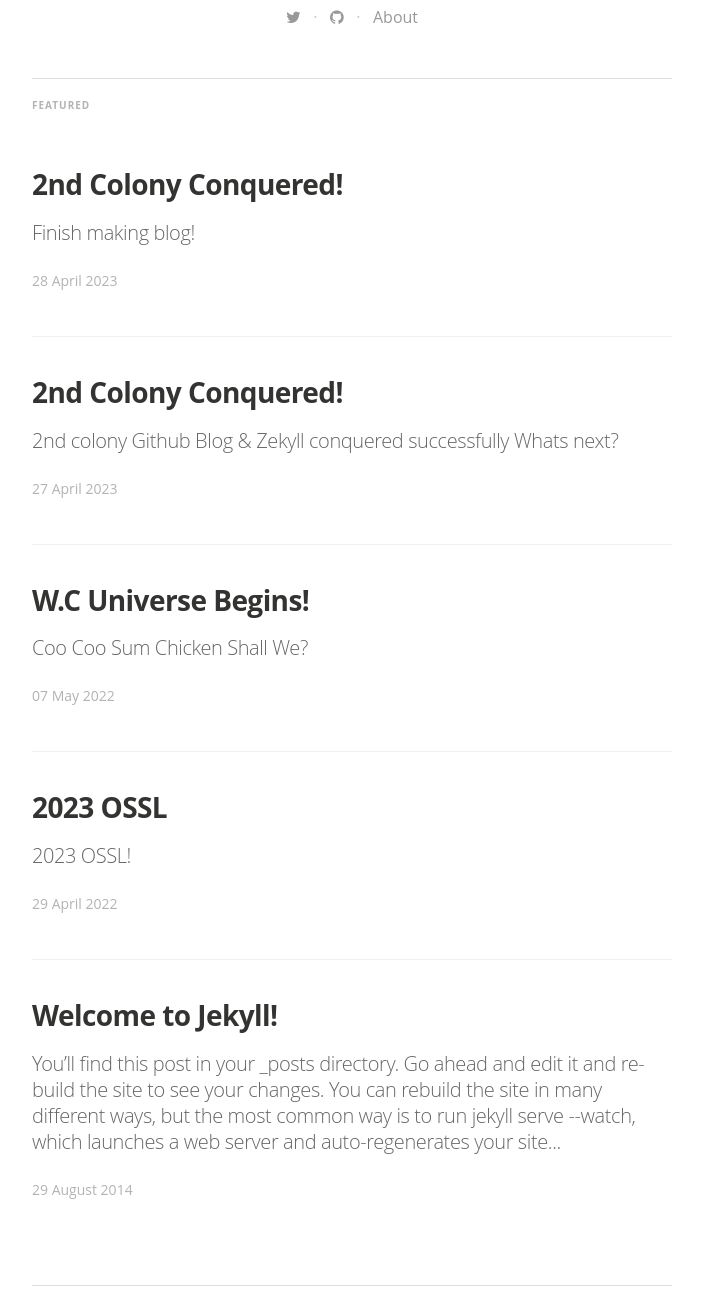
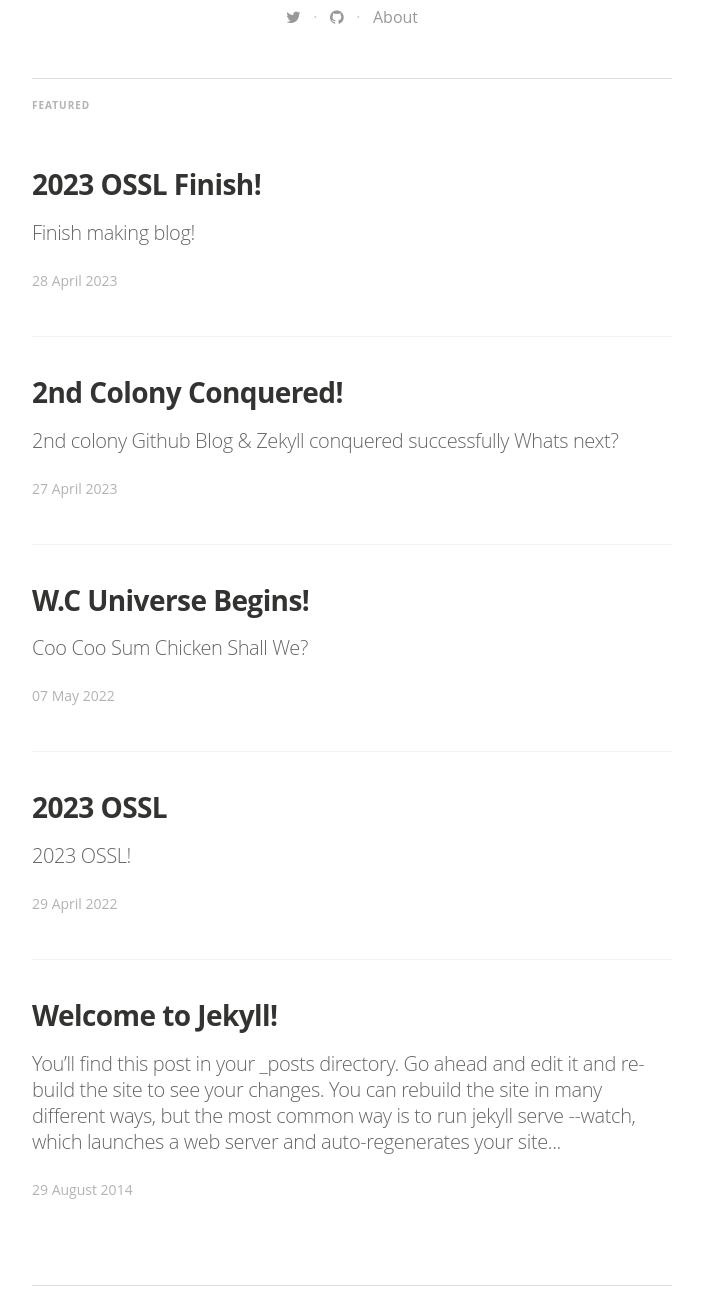
Before and after one commit to Woochal/Woochal.github.io, a Jekyll site: the page built from index.html, in a window 1280 px wide and 1400 px high, scrolled down 538 px, cut to the strip 95-1400 px from the top of the window. Shown: the whole strip, without its empty margins (288-991 px from the left). Built offline with Jekyll 4.4.1, drawn with Linux system fonts in a browser that asks for light colours; nearby versions of some CDN libraries; some web fonts are replaced; the list of posts is cut into pages by our own code; some of the changed text lies outside the part shown.

Commit message:
Update 2023-04-30-OSS.markdown

```diff
--- a/_posts/2023-04-30-OSS.markdown
+++ b/_posts/2023-04-30-OSS.markdown
@@ -1,6 +1,6 @@
 ---
 layout: post
-title:  "2nd Colony Conquered!"
+title:  "2023 OSSL Finish!"
 date:   2023-04-28 19:33:25
 categories: blog post
 tags: featured
```
